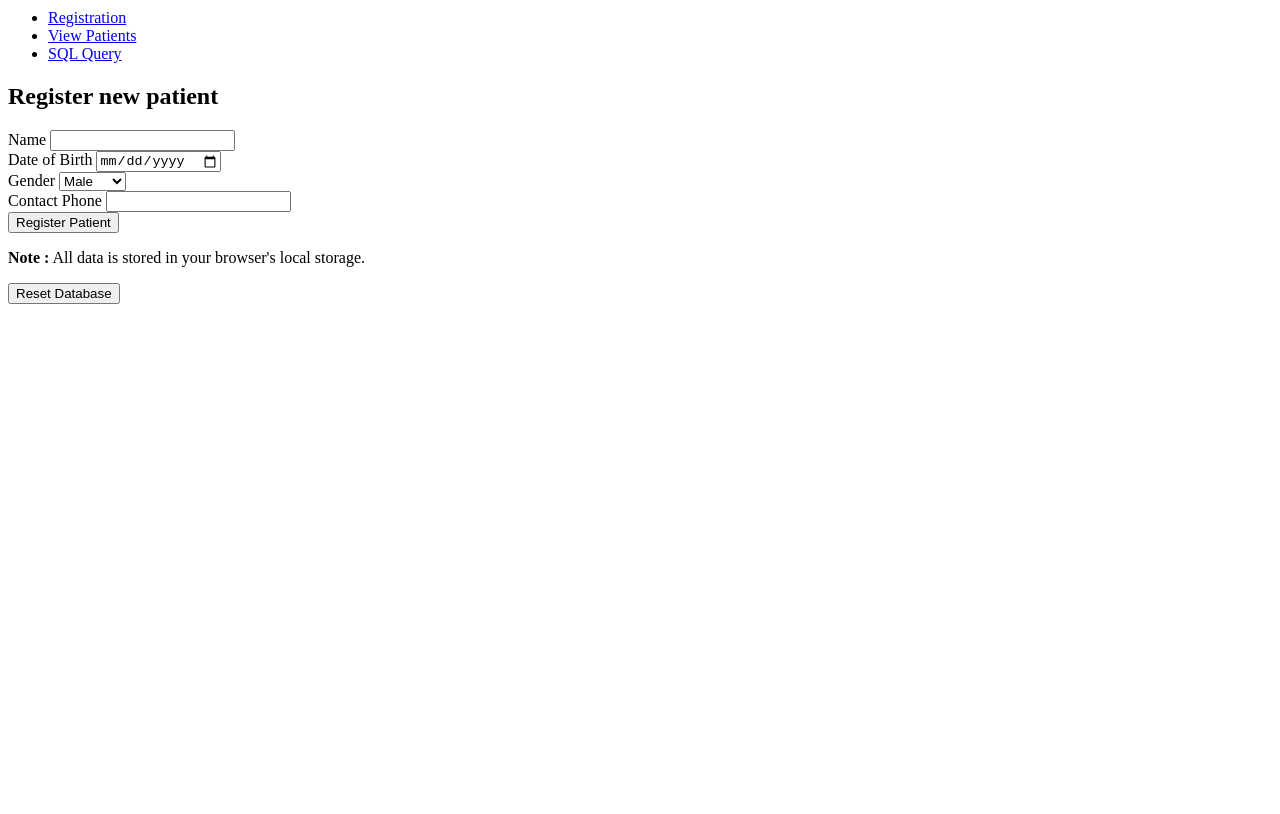
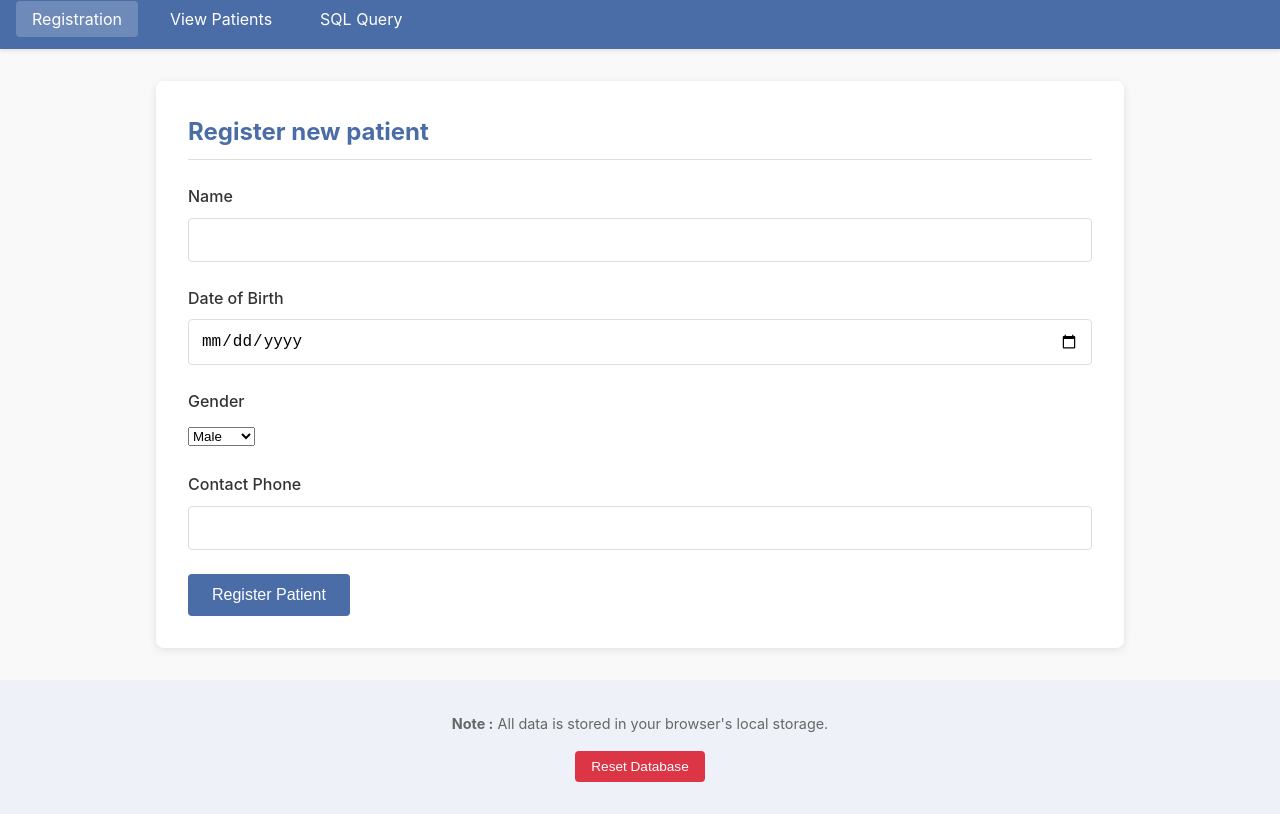
Before and after one commit to saket030801/patient-registration-frontend, a website: page index.html in a window 1280 px wide. Shown: the part 71-885 px from the top of the page. Before the commit the page ends 800 px from the top, so only its background shows below. Drawn offline with Linux system fonts and the light colour scheme.

Commit message:
Added basic CSS for the registration page

```diff
--- a/index.html
+++ b/index.html
@@ -4,7 +4,7 @@
     <meta charset="UTF-8">
     <meta name="viewport" content="width=device-width, initial-scale=1.0">
     <title>Patient Registration System</title>
-    <link rel="stylesheet" href="style.css">
+    <link rel="stylesheet" href="styles.css">
 
     <script type="importmap">
         {
@@ -63,8 +63,11 @@
 
             </form>
         </section>
-        <section id="patient-list" class="section"></section>
-        <section id="sql-query" class="section"></section>
+
+        <section id="patient-list" class="section">
+        </section>
+        <section id="sql-query" class="section">
+        </section>
     </main>
 
     <footer>
--- a/styles.css
+++ b/styles.css
@@ -0,0 +1,144 @@
+* {
+    box-sizing: border-box;
+    margin: 0;
+    padding: 0;
+}
+
+:root {
+    --primary-color: #4a6da7;
+    --secondary-color: #eef2f8;
+    --accent-color: #ff7e5f;
+    --text-dark: #333;
+    --text-light: #666;
+    --border-color: #ddd;
+    --success-color: #28a745;
+    --error-color: #dc3545;
+}
+
+body {
+    font-family: -apple-system, BlinkMacSystemFont, 'Segoe UI', Roboto, Oxygen, Ubuntu, Cantarell, 'Open Sans', 'Helvetica Neue', sans-serif;
+    line-height: 1.6;
+    color: var(--text-dark);
+    background-color: #f9f9f9;
+}
+
+header {
+    background-color: var(--primary-color);
+    color: white;
+    padding: 1rem;
+    box-shadow: 0 2px 4px rgba(0, 0, 0, 0.1);
+}
+
+header h1 {
+    margin-bottom: 1rem;
+    font-size: 1.8rem;
+}
+
+nav ul {
+    display: flex;
+    list-style: none;
+    gap: 1rem;
+}
+
+nav a {
+    color: white;
+    text-decoration: none;
+    padding: 0.5rem 1rem;
+    border-radius: 4px;
+    transition: background-color 0.3s;
+}
+
+nav a.active, nav a:hover {
+    background-color: rgba(255, 255, 255, 0.2);
+}
+
+main {
+    max-width: 1000px;
+    margin: 2rem auto;
+    padding: 0 1rem;
+}
+
+.section {
+    display: none;
+    background-color: white;
+    border-radius: 8px;
+    padding: 2rem;
+    margin-bottom: 2rem;
+    box-shadow: 0 2px 8px rgba(0, 0, 0, 0.1);
+}
+
+.section.active {
+    display: block;
+}
+
+h2 {
+    margin-bottom: 1.5rem;
+    color: var(--primary-color);
+    border-bottom: 1px solid var(--border-color);
+    padding-bottom: 0.5rem;
+}
+
+.form-group {
+    margin-bottom: 1.5rem;
+}
+
+label {
+    display: block;
+    margin-bottom: 0.5rem;
+    font-weight: 500;
+}
+
+input, textarea {
+    width: 100%;
+    padding: 0.75rem;
+    border: 1px solid var(--border-color);
+    border-radius: 4px;
+    font-size: 1rem;
+}
+
+textarea {
+    min-height: 120px;
+    resize: vertical;
+}
+
+button {
+    background-color: var(--primary-color);
+    color: white;
+    border: none;
+    padding: 0.75rem 1.5rem;
+    border-radius: 4px;
+    cursor: pointer;
+    font-size: 1rem;
+    transition: background-color 0.3s;
+}
+
+button:hover {
+    background-color: #3c5a8a;
+}
+
+
+
+footer {
+    text-align: center;
+    padding: 2rem;
+    background-color: var(--secondary-color);
+    color: var(--text-light);
+    font-size: 0.9rem;
+    margin-top: 2rem;
+}
+
+.danger-button {
+    background-color: var(--error-color);
+    color: white;
+    border: none;
+    padding: 0.5rem 1rem;
+    border-radius: 4px;
+    cursor: pointer;
+    font-size: 0.85rem;
+    margin-top: 1rem;
+    transition: background-color 0.3s;
+}
+
+.danger-button:hover {
+    background-color: #b42c38;
+}
```
